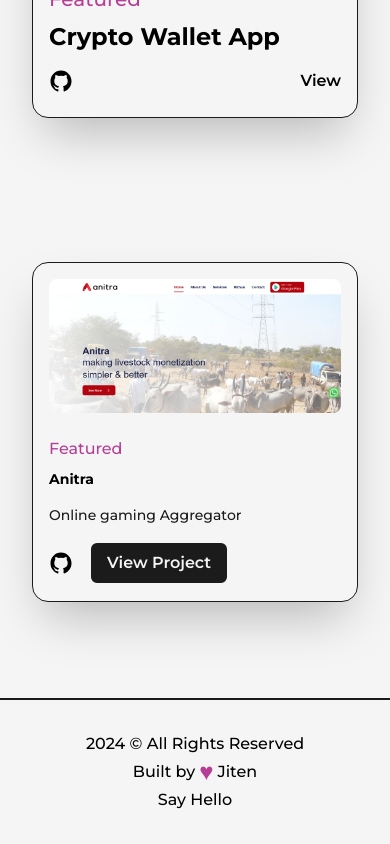
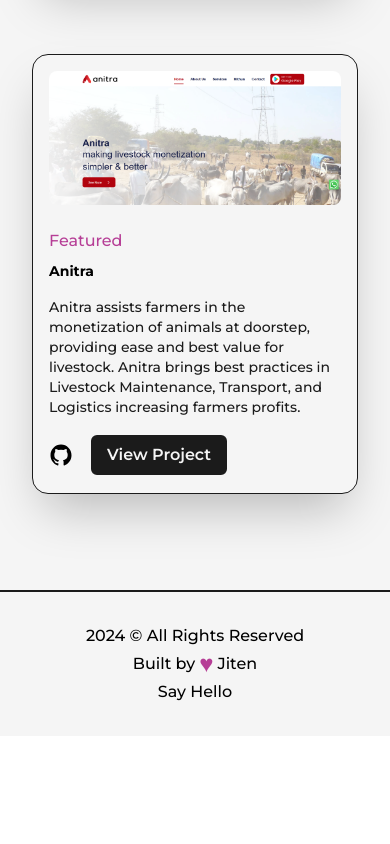
Before and after one commit to Jitam/nextPortfolio, a Next.js app: page /projects in a window 390 px wide. Shown: the part 2322-3166 px from the top of the page. After the commit the page ends 3058 px from the top, so only its background shows below. Built offline with nearby package versions, Linux system fonts and the light colour scheme.

Commit message:
projects views updated

```diff
--- a/src/pages/about.js
+++ b/src/pages/about.js
@@ -86,7 +86,7 @@
             <div className="col-span-2 flex flex-col items-end justify-between xl:col-span-8 xl:flex-row xl:items-center md:order-3">
               <div className="flex flex-col items-end justify-center xl:items-center">
                 <span className="inline-block text-7xl font-bold md:text-6xl sm:text-5xl xs:text-4xl">
-                  <AnimatedNumbers value={15} />+
+                  <AnimatedNumbers value={25} />+
                 </span>
                 <h2 className="text-xl font-medium capitalize text-dark/75 dark:text-light/75 xl:text-center md:text-lg sm:text-base xs:text-sm">
                   satisfied Clients
@@ -94,7 +94,7 @@
               </div>
               <div className="flex flex-col items-end justify-center xl:items-center">
                 <span className="inline-block text-7xl font-bold md:text-6xl sm:text-5xl xs:text-4xl">
-                  <AnimatedNumbers value={25} />+
+                  <AnimatedNumbers value={30} />+
                 </span>
                 <h2 className="text-xl font-medium capitalize text-dark/75 dark:text-light/75 xl:text-center md:text-lg sm:text-base xs:text-sm">
                   Projects Completed
--- a/src/pages/projects.js
+++ b/src/pages/projects.js
@@ -133,7 +133,7 @@
             text={"Imagination Trumps Knowledge!"}
             className="mb-16 lg:!text-7xl sm:mb-8 sm:!text-6xl xs:!text-4xl"
           />
-          <div className="grid grid-cols-12 gap-24 gap-y-16 xl:gap-x-16 lg:gap-x-8 md:gap-y-24 sm:gap-x-0">
+          <div className="grid grid-cols-12 gap-24 gap-y-16 xl:gap-x-16 lg:gap-x-8 md:gap-y-24 sm:gap-6 sm:gap-x-0">
             <div className="col-span-12">
               <FeaturedProject
                 title={"XpandrAi"}
@@ -145,7 +145,7 @@
               />
             </div>
 
-            <div className="col-span-6 flex flex-col items-center justify-evenly sm:col-span-12">
+            <div className="col-span-6 flex flex-col sm:gap-2 items-center justify-evenly sm:col-span-12">
               <CustomProject
                 title={"Jackpotvilla"}
                 type={"Featured"}
@@ -175,7 +175,7 @@
                 title={"Anitra"}
                 type={"Featured"}
                 img={featuredProject4}
-                summary={`Online gaming Aggregator`}
+                summary={`Anitra assists farmers in the monetization of animals at doorstep, providing ease and best value for livestock. Anitra brings best practices in Livestock Maintenance, Transport, and Logistics increasing farmers profits.`}
                 link={"https://anitra.co/"}
                 github={"/"}
               />
```
Also changed, not shown: public/images/projects/magical/magical_account.png (added), public/images/projects/magical/magical_deposit.png (added).
